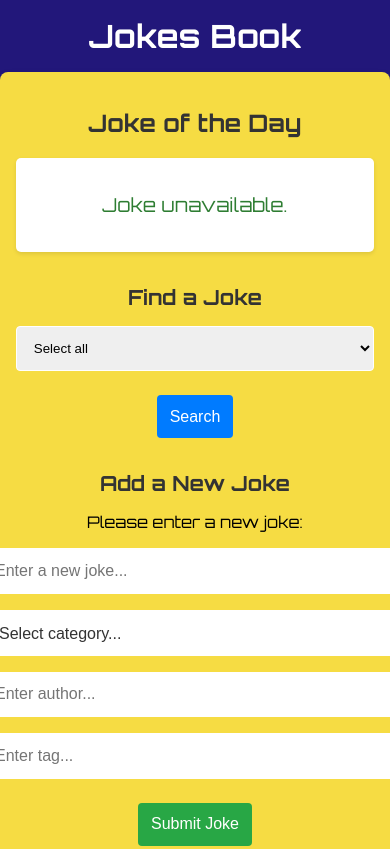
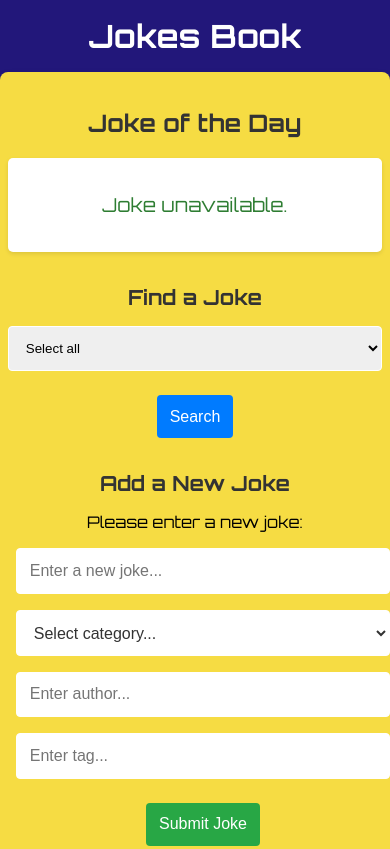
Before and after one commit to Lolisolera/jokes-book-frontend, a website built with Vite: page index.html in a window 390 px wide. Shown: the top 849 px of the page. Built offline with nearby package versions, Linux system fonts and the light colour scheme; no server answers.

Commit message:
Mobile view fix

```diff
--- a/styles/styles.scss
+++ b/styles/styles.scss
@@ -126,19 +126,21 @@ body {
         display: flex;
         flex-direction: column;
         gap: 1rem;
+        width: 100%;
+        padding: 0 1rem;
 
         &--add,
         &--delete {
             align-items: center;
         }
-    }
 
-
-    &__input {
+        input,
+        select {
             padding: 0.8rem;
             border: 1px solid #fff;
             border-radius: 4px;
-        width: 427.59px;
+            width: 100%;
+            max-width: 427.59px;
             height: 45.59px;
             font-family: sans-serif;
             font-size: 1rem;
@@ -146,19 +148,10 @@ body {
             background-color: #fff;
             box-sizing: border-box;
         }
+    }
 
     select.jokes__input {
-        padding: 0.8rem;
-        border: 1px solid #fff;
-        border-radius: 4px;
-        width: 427.59px;
-        height: 45.59px;
-        font-family: sans-serif;
-        font-size: 1rem;
-        color: #333;
-        background-color: #fff;
         box-sizing: border-box;
-
     }
 
     &__filters {
@@ -212,3 +205,20 @@ body {
         }
     }
 }
+
+// Mobile fixes
+@media (max-width: 600px) {
+    .jokes {
+        padding: 1rem 0.5rem;
+    }
+
+    .jokes__form {
+        padding: 0 0.5rem;
+
+        input,
+        select {
+            width: 100%;
+            max-width: 100%;
+        }
+    }
+}
```
Lines whose indentation alone changed are shown as unchanged.
